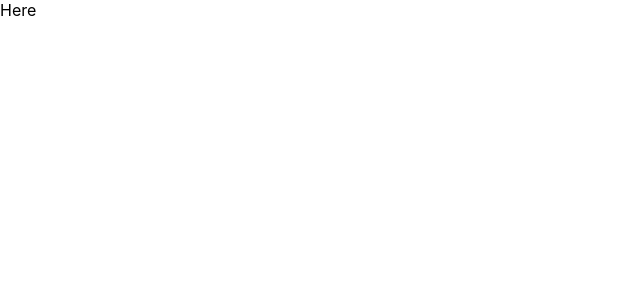
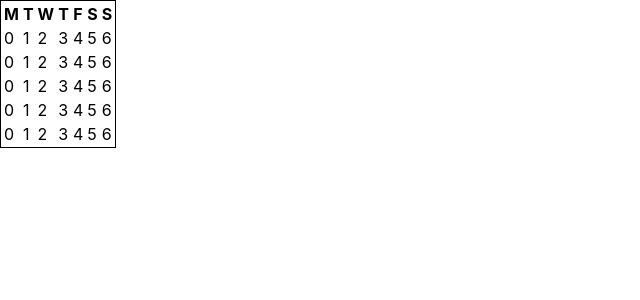
Before and after one commit to leonelfmir/useful-calendar, a React (Create React App) app: page / in a window 1280 px wide. Shown: the top 300 px of the page, without its empty margins (0-640 px from the left). Built offline with nearby package versions, Linux system fonts and the light colour scheme.

Commit message:
month working

```diff
--- a/src/App.js
+++ b/src/App.js
@@ -2,9 +2,14 @@
 import "./App.css";
 import LayOut from "./src/LayOut";
 import React from "react";
+import Year from "./src/Year";
 
 function App(): any {
-  return <LayOut />;
+  return (
+    <LayOut>
+      <Year year={2021} />
+    </LayOut>
+  );
 }
 
 export default App;
--- /dev/null
+++ b/src/src/Day.js
@@ -0,0 +1,7 @@
+// @flow
+
+import * as React from "react";
+
+export default function Cell({ id, text }: { id: number, text?: string }): any {
+  return <div>{text}</div>;
+}
--- a/src/src/LayOut.js
+++ b/src/src/LayOut.js
@@ -1,7 +1,9 @@
 // @flow
 
-import React from "react";
-
-export default function LayOut(): React$Element<"div"> {
-  return <div>Here</div>;
+import * as React from "react";
+type Props = {
+  children?: React.Node,
+};
+export default function LayOut({ children }: Props): React$Element<"div"> {
+  return <div>{children}</div>;
 }
--- /dev/null
+++ b/src/src/Month.js
@@ -0,0 +1,63 @@
+// @flow
+
+import Day from "./Day";
+
+import * as React from "react";
+
+export type DaysToMark = {
+  color: string,
+  day: Date,
+};
+
+const styles = {
+  container: {
+    border: "1px solid black",
+  },
+};
+
+type Props = {
+  id: number,
+  daysToMark?: $ReadOnlyArray<DaysToMark>,
+};
+
+export default function Month({ id, daysToMark }: Props): React$Element<"div"> {
+  const days = [
+    "Monday",
+    "Tuesday",
+    "Wesnesday",
+    "Thrusday",
+    "Friday",
+    "Saturday",
+    "Sunday",
+  ];
+
+  const weeks = [...Array(5).keys()];
+
+  return (
+    <div>
+      <table boder="1" style={styles.container}>
+        <thead>
+          <tr>
+            {days.map((d) => (
+              <th key={d}>{d[0]}</th>
+            ))}
+          </tr>
+        </thead>
+        <tbody>
+          {weeks.map((w) => (
+            <Week key={w} />
+          ))}
+        </tbody>
+      </table>
+    </div>
+  );
+}
+
+function Week() {
+  const days = [...Array(7).keys()].map((k) => (
+    <td key={k}>
+      <Day id={k} text={k.toString()} />
+    </td>
+  ));
+  return <tr>{days}</tr>;
+}
--- /dev/null
+++ b/src/src/Year.js
@@ -0,0 +1,12 @@
+// @flow
+
+import Month from "./Month";
+import * as React from "react";
+
+export default function Year({ year }: { year: number }): React$Element<"div"> {
+  return (
+    <div>
+      <Month id={1} />
+    </div>
+  );
+}
```
